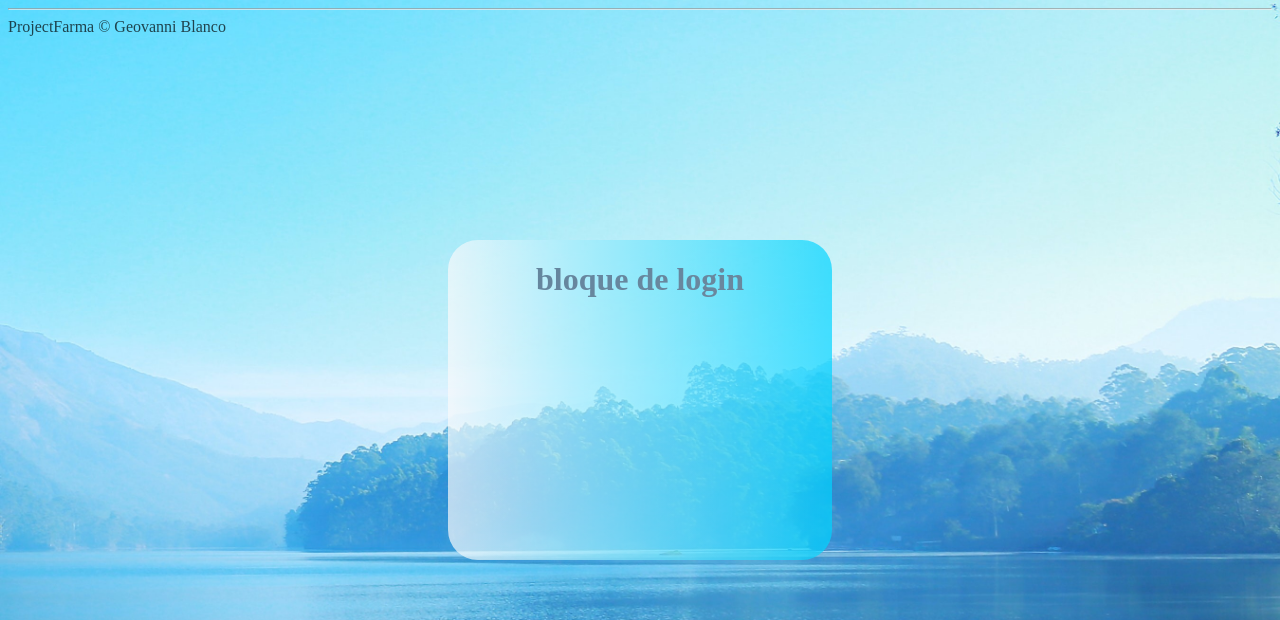
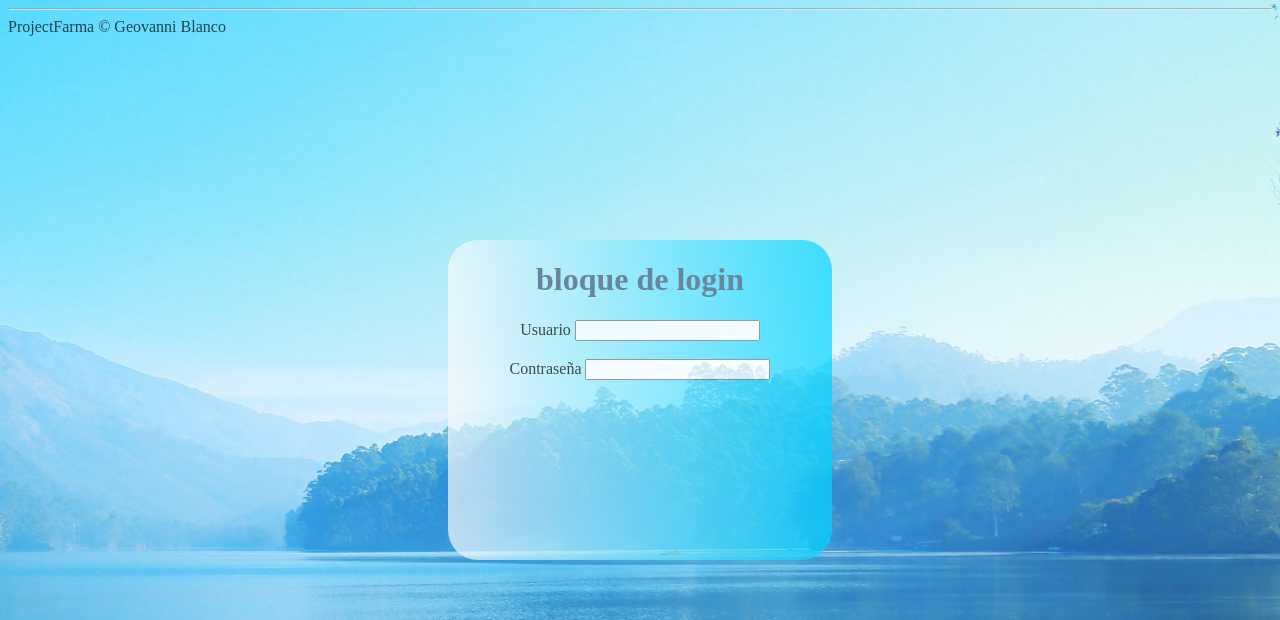
Before and after one commit to GeovanniBlanco/FarmaProject, a Django app: page / in a window 1280 px wide. Shown: the top 620 px of the page. Run offline with Django 3.2, Linux system fonts and the light colour scheme.

Commit message:
login de usuario en template html

```diff
--- a/Farma/miFarma/templates/index.html
+++ b/Farma/miFarma/templates/index.html
@@ -9,5 +9,15 @@
 {%block login%}
     <div id="contenedor">
         <h1>bloque de login</h1>
+        <form>
+            <label>Usuario<label/>
+            <input type="text" id="nombre"/>
+            <br>
+            <br>
+            <label>Contraseña<label/>
+            <input type="password" id="contraseña"/>
+
+        </form>
+
     </div>
 {%endblock%}
```
